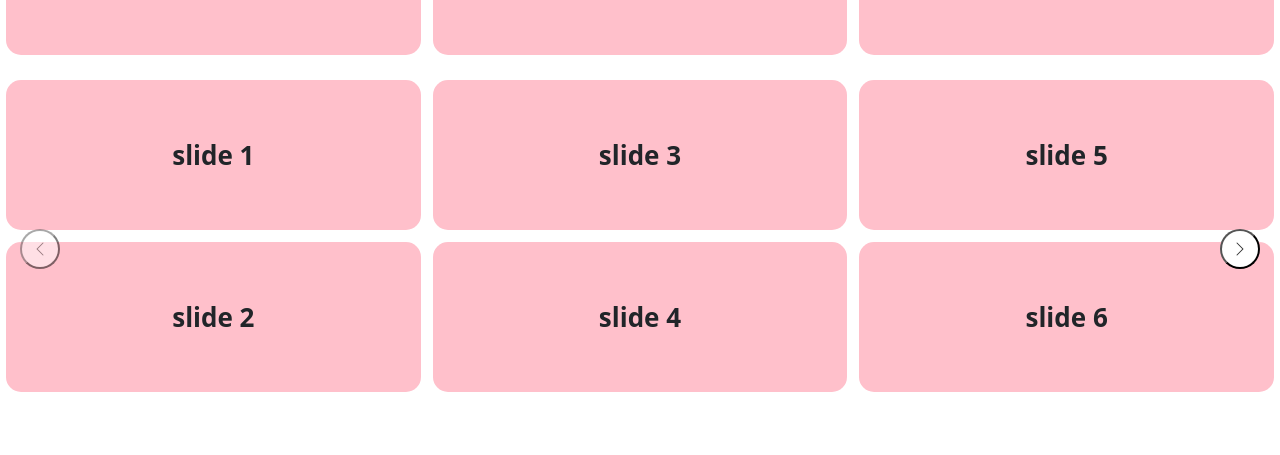
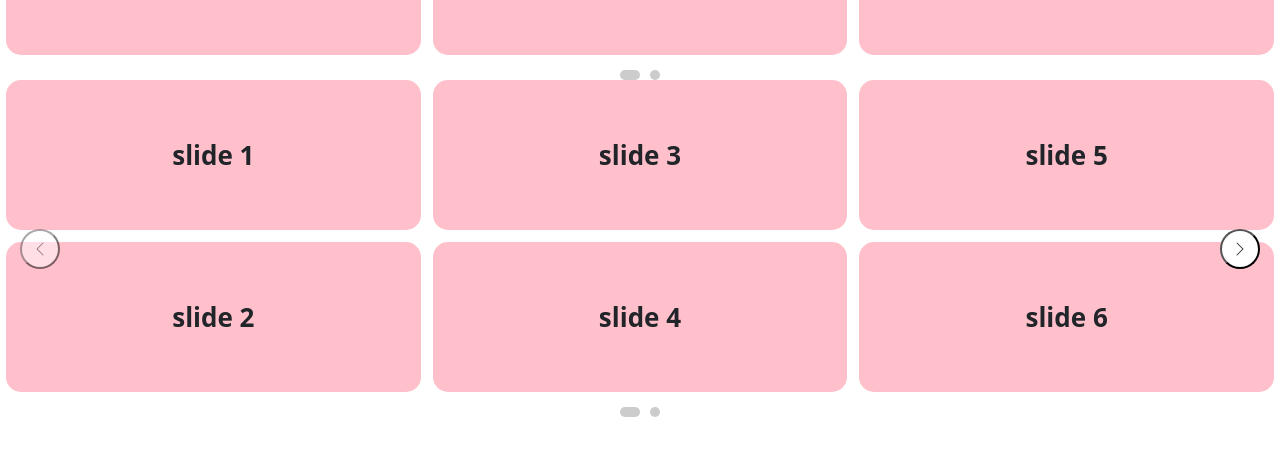
Before and after one commit to nayerasami/reusable-slider, an Angular app: page /home in a window 1280 px wide. Shown: the part 313-768 px from the top of the page. Built offline with nearby package versions, Linux system fonts and the light colour scheme.

Commit message:
custom indicators

```diff
--- a/src/app/components/home/home.component.css
+++ b/src/app/components/home/home.component.css
@@ -21,3 +21,19 @@
   left: 50%;
   transform: translate(-50%, -50%);
 }
+.custom-indicator {
+  width: 10px;
+  height: 10px;
+  margin: 0 5px;
+  border-radius: 50%;
+  background-color: #ccc;
+  cursor: pointer;
+  transition: background-color 0.3s ease;}
+
+.active-indicator {
+  width: 20px; /* Make it rectangular */
+  height: 10px;
+  border-radius: 5px; /* Optional: slightly rounded corners */
+  background-color: #ccc; /* Or any highlight color */
+
+}
--- a/src/app/components/home/home.component.html
+++ b/src/app/components/home/home.component.html
@@ -1,6 +1,11 @@
-<app-slider [sliderOptions]="sliderOptions" [responsiveOptions]="responsiveOptions" [sliderItems]="sliderItems">
+<app-slider [sliderOptions]="sliderOptions" [responsiveOptions]="responsiveOptions" [sliderItems]="sliderItems"
+  #sliderEl>
   <ng-template #itemTemplate let-item>
     <div class="text">{{ item.name }}</div>
+    <ng-template #customIndicatorTemplate let-item let-index="index">
+      <div class="custom-indicator" [class.active-indicator]="sliderEl.getCurrentIndicator() === index" (click)="sliderEl.goToSlide(index)"></div>
+    </ng-template>
   </ng-template>
 
+
 </app-slider>
--- a/src/app/components/home/home.component.ts
+++ b/src/app/components/home/home.component.ts
@@ -1,5 +1,5 @@
 import { ResponsiveConfig, SliderOptions } from './../slider/interfaces/sliderTypes';
-import { Component } from '@angular/core';
+import { Component, TemplateRef, ViewChild, viewChild } from '@angular/core';
 import { SliderComponent } from '../slider/slider.component';
 import { CommonModule } from '@angular/common';
 
@@ -10,7 +10,15 @@ import { CommonModule } from '@angular/common';
   styleUrl: './home.component.css'
 })
 export class HomeComponent {
+  @ViewChild('sliderEl') sliderEl !:HTMLElement;
+  @ViewChild('customIndicatorTemplate') customIndicatorTemplate!: TemplateRef<any>;
 
+  ngAfterViewInit():void{
+    this.sliderOptions ={
+      ...this.sliderOptions ,
+      customIndicators: this.customIndicatorTemplate
+    }
+  }
   responsiveOptions: ResponsiveConfig[] = [
     {
       breakpoint: '1400px',
@@ -47,7 +55,7 @@ export class HomeComponent {
     // rtl: true,
     animation: 'ease-in-out',
     animationSpeed: '0.8s',
-    rows: 2
+    rows: 2,
     // nextButton:'<div class="next">next</div>',
     // prevButton:'<div class="next">pre</div>'
   }
--- a/src/app/components/slider/interfaces/sliderTypes.ts
+++ b/src/app/components/slider/interfaces/sliderTypes.ts
@@ -22,6 +22,7 @@ export interface SliderOptions {
   nextButton?:string;
   prevButton?:string;
   rows:number;
+  customIndicators?:any;
 
 }
 
--- a/src/app/components/slider/slider.component.html
+++ b/src/app/components/slider/slider.component.html
@@ -69,8 +69,18 @@
 
   <!-- Indicators -->
   <div class="slider-indicators" *ngIf="sliderOptions.indicators && indicatorsArray.length > 1">
+    @if(customIndicators){
+    @for (item of indicatorsArray; track item; let i = $index) {
+    <div  >
+      <ng-container *ngTemplateOutlet="customIndicators; context: {$implicit: item, index: i}">
+      </ng-container>
+    </div>
+    }
+    }@else{
     @for (item of indicatorsArray; track item; let i = $index) {
     <div class="indicator" [class.active]="getCurrentIndicator() === i " (click)="goToSlide(i)"></div>
     }
+    }
+
   </div>
 </section>
--- a/src/app/components/slider/slider.component.ts
+++ b/src/app/components/slider/slider.component.ts
@@ -50,6 +50,7 @@ export class SliderComponent implements OnInit {
   autoplay: boolean = false;
   isExternalDrag = false;
   shouldReInitializeHammer: boolean = false;
+  customIndicators:any;
   @HostListener('document:click', ['$event'])
   onSelectStart(event: Event): void {
     this.isDragging = false;
@@ -79,6 +80,8 @@ export class SliderComponent implements OnInit {
       this.isInfiniteScroll = this.sliderOptions.infiniteScroll ?? false;
       this.autoplay = this.sliderOptions.autoplay ?? false;
       this.rowsArray = Array.from({ length: this.numberOfRows }, (_, i) => i);
+      this.customIndicators = this.sliderOptions.customIndicators;
+      console.log(this.customIndicators,'cus')
       this.calculateIndicators();
       this.handleInfiniteScrollSliderItems();
       this.handleMoreThanOneRowSliderItems();
@@ -86,7 +89,6 @@ export class SliderComponent implements OnInit {
         this.currentIndex = 0;
         this.calculateSliderPosition();
       }
-
       if (this.autoplay) {
         this.startAutoplay();
       }
```
